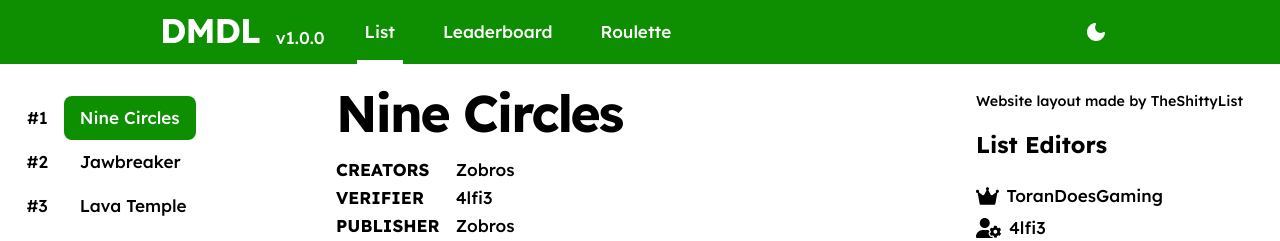
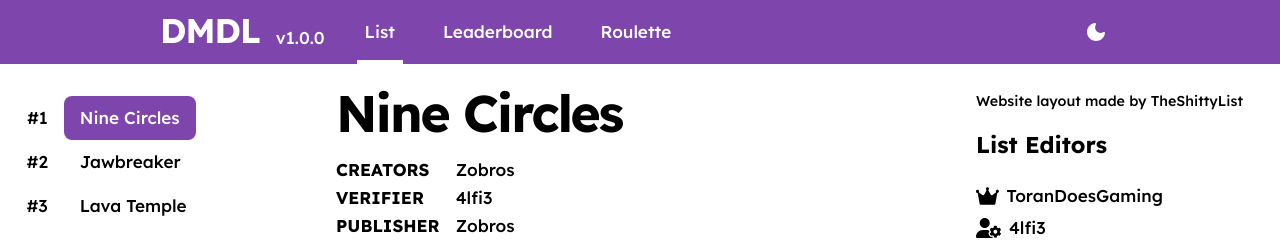
Before and after one commit to alf1e724/Dashers-Mobile-Demon-List, a plain HTML site: page index.html in a window 1280 px wide. Shown: the top 241 px of the page. Drawn offline with nearby package versions, Linux system fonts and the light colour scheme.

Commit message:
Update main.css

```diff
--- a/css/main.css
+++ b/css/main.css
@@ -3,7 +3,7 @@
     --color-on-background: black;
     --color-background-hover: #eee;
     --color-on-background-hover: black;
-    --color-primary: #0e8e01;
+    --color-primary: #7e45ad;
     --color-on-primary: white;
     --color-error: #de0000;
     --color-on-error: white;
@@ -16,7 +16,7 @@ header.dark {
     --color-on-background: white;
     --color-background-hover: #27262c;
     --color-on-background-hover: white;
-    --color-primary: #1daf03;
+    --color-primary: #7e45ad;
     --color-primary-disabled: #1f213c;
     --color-on-primary: white;
     --color-error: #de0000;
```
